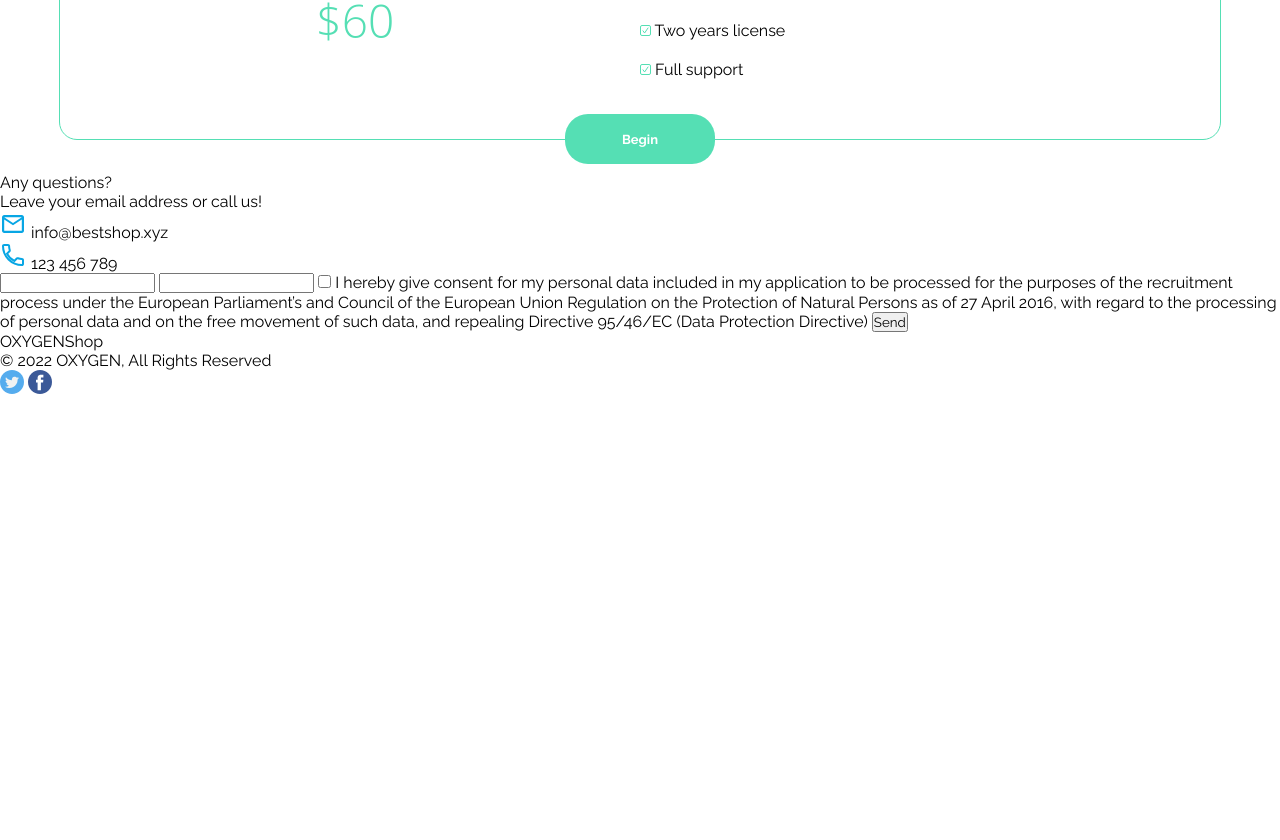
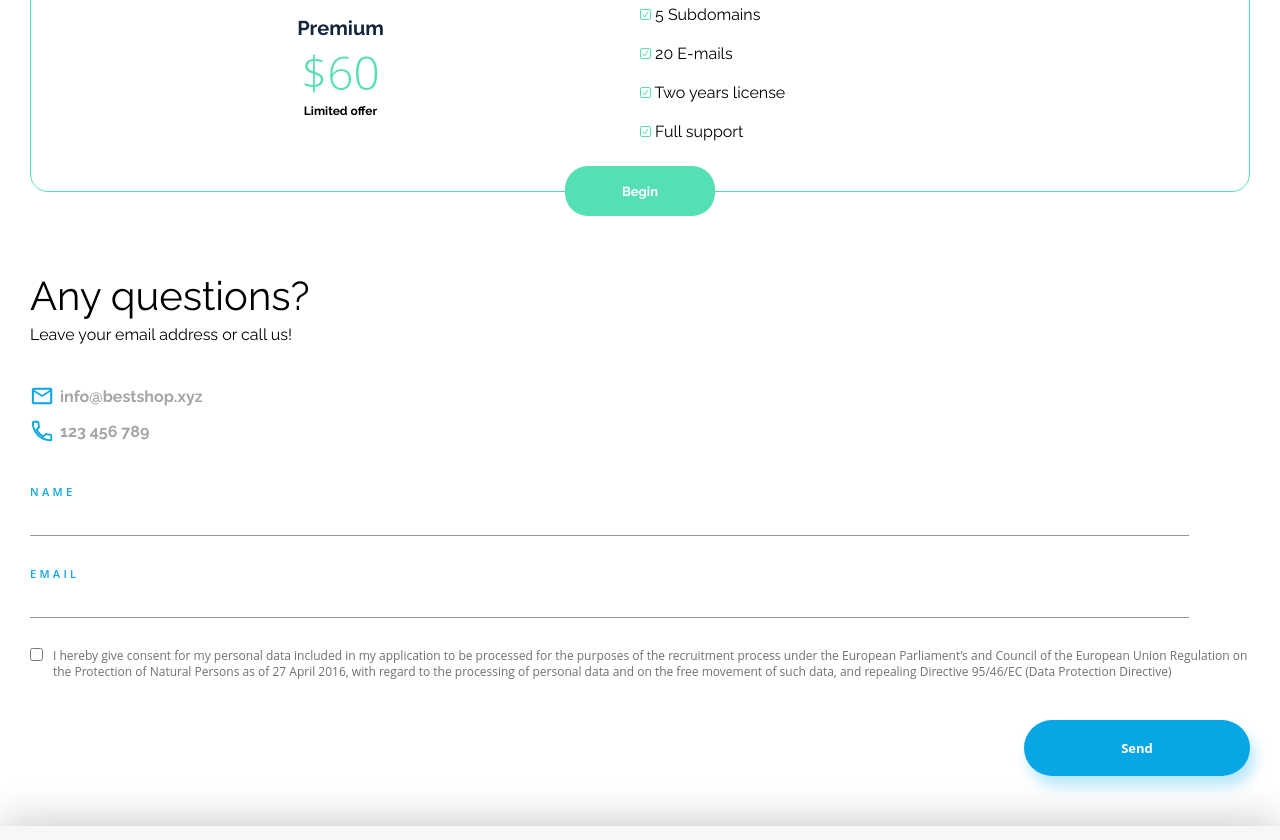
Before and after one commit to nicolascou/OxygenShop, a website: page index.html in a window 1280 px wide. Shown: the part 4067-4907 px from the top of the page. Before the commit the page ends 4465 px from the top, so only its background shows below. Drawn offline with Linux system fonts and the light colour scheme.

Commit message:
add contact and footer styles

```diff
--- a/index.html
+++ b/index.html
@@ -155,6 +155,7 @@
         <div class="pricing__box__left">
           <p class="pricing__box__left__name">Professional</p>
           <p class="pricing__box__left__price">$25</p>
+          <p class="pricing__box__left__limit">Limited offer</p>
         </div>
         <div class="pricing__box__right">
           <ul>
@@ -202,6 +203,7 @@
         <div class="pricing__box__left">
           <p class="pricing__box__left__name">Premium</p>
           <p class="pricing__box__left__price">$60</p>
+          <p class="pricing__box__left__limit">Limited offer</p>
         </div>
         <div class="pricing__box__right">
           <ul>
@@ -251,25 +253,31 @@
     <p class="contact__title">Any questions?</p>
     <p class="contact__subtitle">Leave your email address or call us!</p>
     <p class="contact__info">
-      <svg width="27" height="27" viewBox="0 0 27 27" fill="none" xmlns="http://www.w3.org/2000/svg">
+      <svg class="contact__info__icon" viewBox="0 0 27 27" fill="none" xmlns="http://www.w3.org/2000/svg">
         <path d="M21.8 4H4.19995C3.61158 4.00896 3.05077 4.25083 2.64044 4.67259C2.23011 5.09436 2.00374 5.66161 2.01095 6.25L1.99995 19.75C1.99514 20.3396 2.22379 20.9071 2.63598 21.3287C3.04818 21.7502 3.61042 21.9916 4.19995 22H21.8C22.3895 21.9916 22.9517 21.7502 23.3639 21.3287C23.7761 20.9071 24.0048 20.3396 24 19.75V6.25C24.0048 5.66043 23.7761 5.0929 23.3639 4.67134C22.9517 4.24978 22.3895 4.00843 21.8 4V4ZM21.8 19.75H4.19995V8.5L13 14.125L21.8 8.5V19.75ZM13 11.875L4.19995 6.25H21.8L13 11.875Z" fill="#08A6E4"/>
       </svg>
       info@bestshop.xyz
     </p>
     <p class="contact__info">
-      <svg width="27" height="27" viewBox="0 0 27 27" fill="none" xmlns="http://www.w3.org/2000/svg">
+      <svg class="contact__info__icon" viewBox="0 0 27 27" fill="none" xmlns="http://www.w3.org/2000/svg">
         <path d="M7.022 11.656C8.63264 14.8054 11.1946 17.3674 14.344 18.978L16.788 16.534C16.933 16.388 17.116 16.2855 17.3163 16.2384C17.5166 16.1912 17.7261 16.2011 17.921 16.267C19.2013 16.6875 20.5404 16.9012 21.888 16.9C22.1826 16.9005 22.465 17.0177 22.6734 17.2259C22.8818 17.4341 22.9992 17.7164 23 18.011V21.889C22.9992 22.1834 22.8819 22.4655 22.6737 22.6737C22.4655 22.8819 22.1834 22.9992 21.889 23C19.4084 23.0003 16.952 22.5119 14.6602 21.5627C12.3683 20.6135 10.2859 19.2222 8.53187 17.4681C6.77782 15.7141 5.38647 13.6317 4.4373 11.3398C3.48814 9.04798 2.99974 6.59161 3 4.111C3.00079 3.81659 3.1181 3.53446 3.32628 3.32628C3.53446 3.1181 3.81659 3.00079 4.111 3H8C8.29441 3.00079 8.57654 3.1181 8.78472 3.32628C8.9929 3.53446 9.11021 3.81659 9.111 4.111C9.10889 5.45865 9.32259 6.79793 9.744 8.078C9.8068 8.27411 9.81407 8.48377 9.765 8.68376C9.71593 8.88374 9.61244 9.06623 9.466 9.211L7.022 11.656Z" stroke="#08A6E4" stroke-width="2"/>
       </svg>
       123 456 789
     </p>
     <form class="contact__form">
-      <input class="contact__form__input" type="text">
-      <input class="contact__form__input" type="email">
-      <input class="contact__form__checkbox" id="checkbox" type="checkbox">
-      <label class="contact__form__checkbox-label" for="checkbox">
-        I hereby give consent for my personal data included in my application to be processed for the purposes of the recruitment process under the European Parliament’s and Council of the European Union Regulation on the Protection of Natural Persons as of 27 April 2016, with regard to the processing of personal data and on the free movement of such data, and repealing Directive 95/46/EC (Data Protection Directive)
-      </label>
-      <button class="contact__form__btn" type="submit">Send</button>
+      <label class="contact__form__label" for="name">NAME</label>
+      <input class="contact__form__input" id="name" type="text">
+      <label class="contact__form__label" for="email">EMAIL</label>
+      <input class="contact__form__input" id="email" type="email">
+      <div class="contact__form__checkbox">
+        <input class="contact__form__checkbox__check" id="checkbox" type="checkbox">
+        <label class="contact__form__checkbox__label" for="checkbox">
+          I hereby give consent for my personal data included in my application to be processed for the purposes of the recruitment process under the European Parliament’s and Council of the European Union Regulation on the Protection of Natural Persons as of 27 April 2016, with regard to the processing of personal data and on the free movement of such data, and repealing Directive 95/46/EC (Data Protection Directive)
+        </label>
+      </div>
+      <div class="contact__form__btn-wrapper">
+        <button class="contact__form__btn-wrapper__btn" type="submit">Send</button>
+      </div>
     </form>
   </section>
 
--- a/sass/styles.scss
+++ b/sass/styles.scss
@@ -223,13 +223,13 @@ body {
     &__image {
       position: absolute;
       top: 10%;
-      left: 10%;
+      width: auto;
+      height: 100%;
     }
   }
 }
 
 .pricing {
-  padding: 18px;
   text-align: center;
 
   &__title {
@@ -244,15 +244,14 @@ body {
   &__box {
     position: relative;
     margin: 60px 15px;
-    padding: 10px;
-    padding-bottom: 40px;
+    padding: 30px 10px;
     border-radius: 18px;
     display: grid;
     grid-template-columns: .5fr .5fr;
     grid-template-rows: 1fr;
 
     &__left {
-      margin-top: 80px;
+      margin-top: 70px;
 
       &__name {
         color: #13253B;
@@ -267,6 +266,11 @@ body {
         font-size: 46px;
         line-height: 64px;
       }
+
+      &__limit {
+        font-weight: 700;
+        font-size: 12px;
+      }
     }
 
     &__right {
@@ -279,7 +283,7 @@ body {
     }
 
     &--basic {
-      margin: 15px 41px;
+      margin: 15px 30px;
       border: 1px solid #FB3B64;
       .pricing__box {
         &__btn {
@@ -294,6 +298,7 @@ body {
     &--professional {
       border: solid 1px #08A6E4;
       box-shadow: 5px 10px 27px rgba(7, 172, 230, 0.29);
+      padding: 50px 10px;
       .pricing__box {
         &__btn {
           background-color: #08A6E4;
@@ -306,7 +311,7 @@ body {
 
     &--premium {
       border: 1px solid #55DFB4;
-      margin: 15px 41px;
+      margin: 15px 30px;
       .pricing__box {
         &__btn {
           background-color: #55DFB4;
@@ -329,6 +334,137 @@ body {
       font-weight: 700;
       font-size: 13px;
       color: white;
+      cursor: pointer;
     }
   }
 }
+
+.contact {
+  padding: 30px;
+  margin-top: 50px;
+
+  &__title {
+    font-weight: 400;
+    font-size: 40px;
+    margin-bottom: 5px;
+  }
+
+  &__subtitle {
+    font-weight: 400;
+    font-size: 16px;
+    line-height: 22px;
+    margin-bottom: 38px;
+  }
+
+  &__info {
+    height: 25px;
+    display: flex;
+    align-items: center;
+    font-weight: 600;
+    font-size: 16px;
+    color: #A5A5A5;
+    margin-bottom: 10px;
+
+    &__icon {
+      display: inline;
+      width: 25px;
+      margin-right: 5px;
+    }
+  }
+
+  &__form {
+    margin-top: 40px;
+
+    &__label {
+      display: block;
+      font-family: "Open Sans";
+      font-weight: 600;
+      font-size: 11px;
+      line-height: 15px;
+      letter-spacing: 3.28px;
+      color: #08A6E4;
+      margin-bottom: 10px;
+    }
+
+    &__input {
+      display: block;
+      margin: 10px 0;
+      outline: none;
+      border: none;
+      border-bottom: 1px solid #95989A;
+      width: 95%;
+      padding: 5px 10px;
+      margin-bottom: 30px;
+    }
+
+    &__checkbox {
+      display: flex;
+      align-items: flex-start;
+
+      &__check {
+        border: 1px solid #95989A;
+        border-radius: 4px;
+        height: 100%;
+        margin-right: 10px;
+      }
+
+      &__label {
+        font-family: 'Open Sans';
+        font-weight: 400;
+        font-size: 12px;
+        line-height: 16px;
+        color: #707070;
+      }
+    }
+
+    &__btn-wrapper {
+      display: flex;
+      justify-content: flex-end;
+
+      &__btn {
+        margin: 20px 0;
+        margin-top: 40px;
+        border: none;
+        width: 226px;
+        height: 56px;
+        background: #08A6E4;
+        box-shadow: 5px 10px 14px rgba(7, 172, 230, 0.29);
+        border-radius: 35px;
+        font-weight: 700;
+        font-size: 13px;
+        color: white;
+        font-family: 'Open Sans';
+        cursor: pointer;
+      }
+    }
+  }
+}
+
+.footer {
+  display: flex;
+  align-items: center;
+  justify-content: space-between;
+  box-shadow: 0px -5px 40px rgba(0, 0, 0, 0.2);
+  background: #F7F7F7;
+  padding: 20px;
+
+  &__left {
+    &__title {
+      font-weight: 300;
+      font-size: 26px;
+      line-height: 30px;
+      color: #08A6E4;
+    }
+    &__copyright {
+      font-weight: 400;
+      font-size: 11px;
+      color: #A5A5A5;
+    }
+  }
+
+  &__right {
+    &__icon {
+      margin-left: 10px;
+    }
+  }
+}
```
Also changed, not shown: styles.css.
